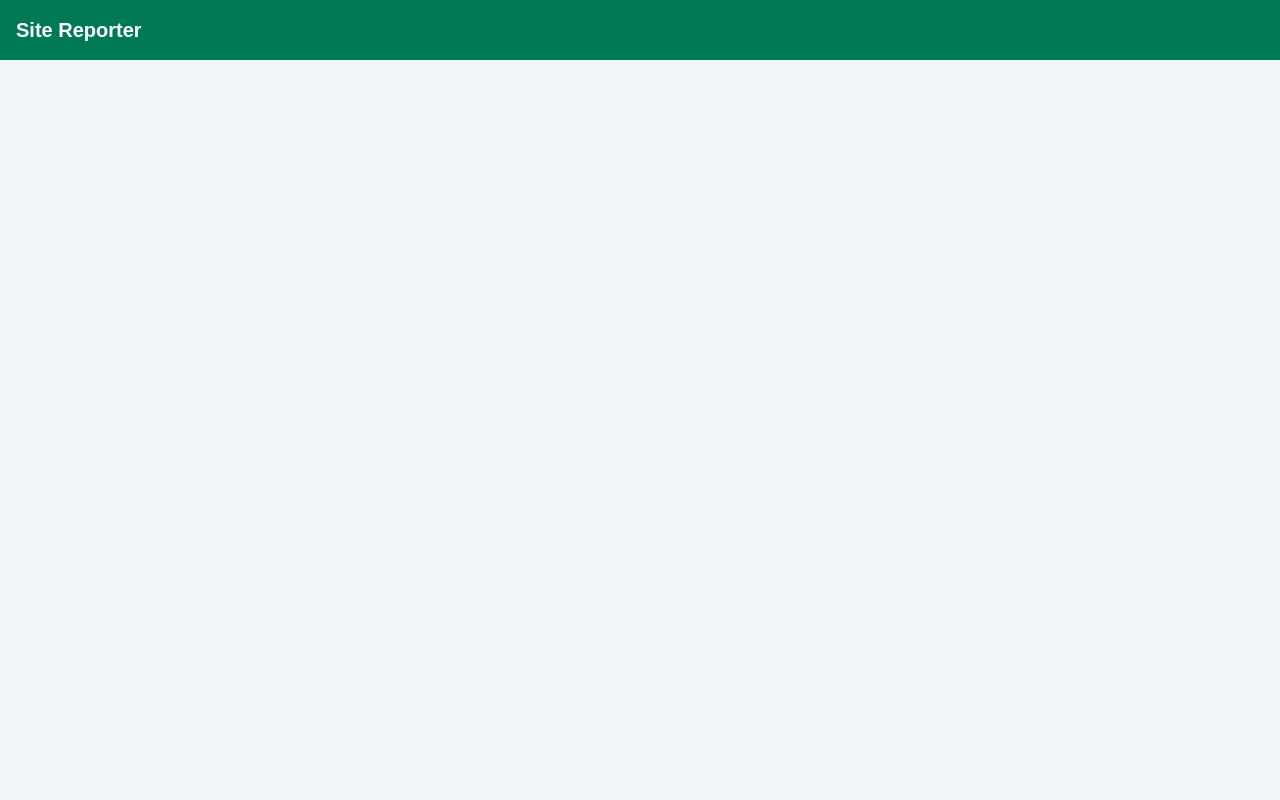
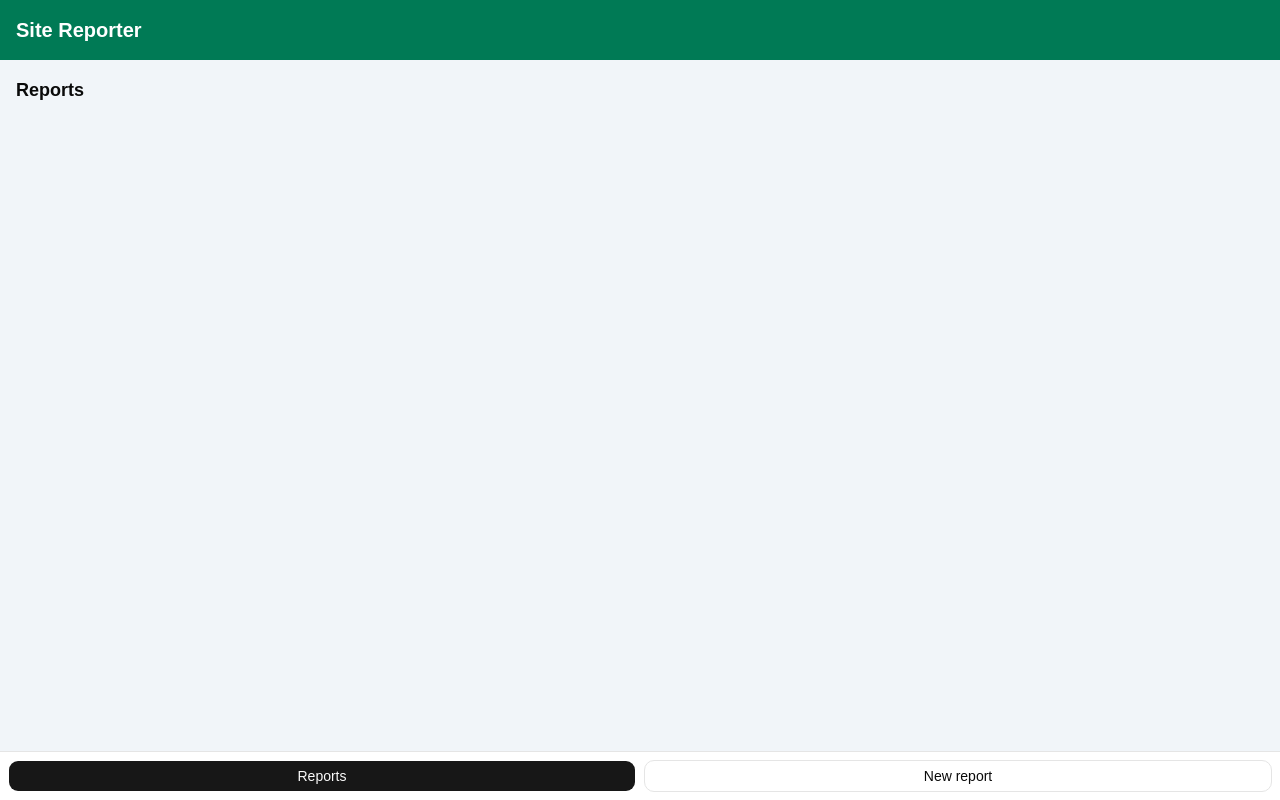
Before and after one commit to paraskharel277-cell/Site-Reporter, a React (Vite) app: page / in a window 1280 px wide. Built offline with nearby package versions, Linux system fonts and the light colour scheme.

Commit message:
Add header, bottom menu and two pages

```diff
--- a/src/App.jsx
+++ b/src/App.jsx
@@ -1,12 +1,22 @@
-import { Button } from "@/components/ui/button";
-import { Card, CardContent, CardHeader, CardTitle } from "@/components/ui/card";
+import { useState } from "react";
+import Header from "@/components/Header";
+import BottomNav from "@/components/BottomNav";
+import ReportsPage from "@/pages/ReportsPage";
+import NewReportPage from "@/pages/NewReportPage";
 
 function App() {
+  const [page, setPage] = useState("reports");
+
   return (
-    <div className="min-h-screen bg-slate-100">
-      <header className="bg-emerald-700 p-4 text-white">
-        <h1 className="text-xl font-bold">Site Reporter</h1>
-      </header>
+    <div className="min-h-screen bg-slate-100 pb-20">
+      <Header />
+
+      <main className="p-4">
+        {page === "reports" && <ReportsPage />}
+        {page === "new" && <NewReportPage />}
+      </main>
+
+      <BottomNav page={page} setPage={setPage} />
     </div>
   );
 }
--- /dev/null
+++ b/src/components/BottomNav.jsx
@@ -0,0 +1,24 @@
+import { Button } from "@/components/ui/button";
+
+function BottomNav({ page, setPage }) {
+  return (
+    <nav className="fixed bottom-0 left-0 right-0 flex gap-2 border-t bg-white p-2">
+      <Button
+        className="flex-1"
+        variant={page === "reports" ? "default" : "outline"}
+        onClick={() => setPage("reports")}
+      >
+        Reports
+      </Button>
+      <Button
+        className="flex-1"
+        variant={page === "new" ? "default" : "outline"}
+        onClick={() => setPage("new")}
+      >
+        New report
+      </Button>
+    </nav>
+  );
+}
+
+export default BottomNav;
--- /dev/null
+++ b/src/components/Header.jsx
@@ -0,0 +1,9 @@
+function Header() {
+  return (
+    <header className="bg-emerald-700 p-4 text-white">
+      <h1 className="text-xl font-bold">Site Reporter</h1>
+    </header>
+  );
+}
+
+export default Header;
--- /dev/null
+++ b/src/pages/NewReportPage.jsx
@@ -0,0 +1,9 @@
+function NewReportPage() {
+  return (
+    <div>
+      <h2 className="text-lg font-bold">New report</h2>
+    </div>
+  );
+}
+
+export default NewReportPage;
--- /dev/null
+++ b/src/pages/ReportsPage.jsx
@@ -0,0 +1,9 @@
+function ReportsPage() {
+  return (
+    <div>
+      <h2 className="text-lg font-bold">Reports</h2>
+    </div>
+  );
+}
+
+export default ReportsPage;
```
